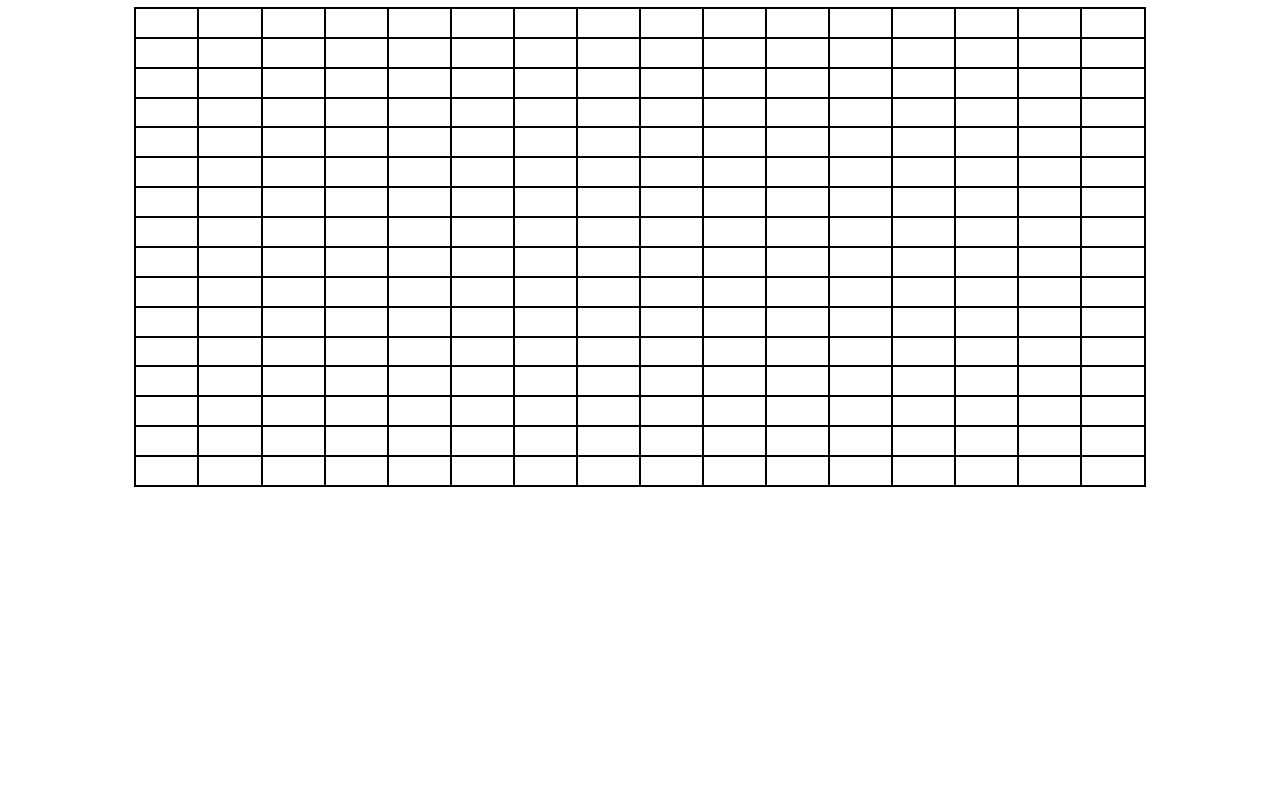
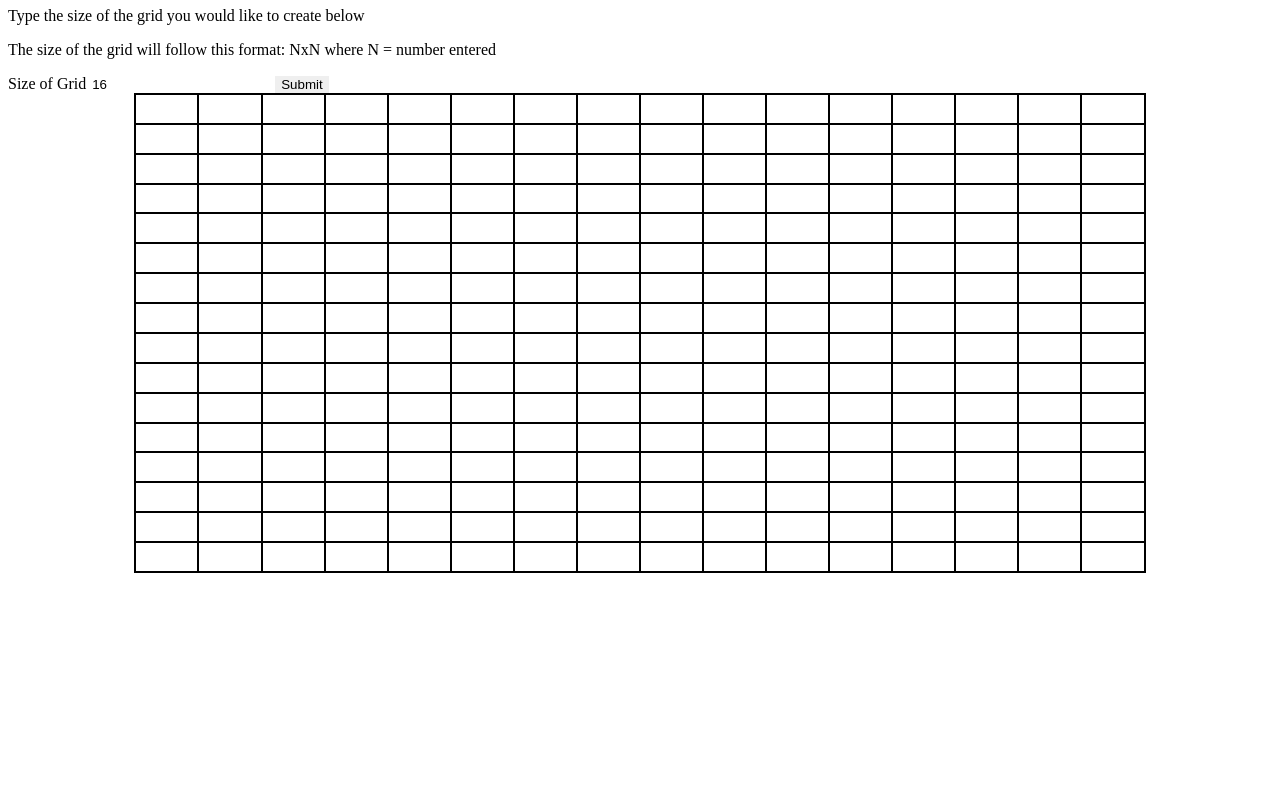
Before and after one commit to davidcastel/odin-etch_a_sketch, a plain HTML site: page index.html in a window 1280 px wide. Shown: the part 73-863 px from the top of the page. Drawn offline with Linux system fonts and the light colour scheme.

Commit message:
implement a form using HTML

```diff
--- a/index.html
+++ b/index.html
@@ -14,6 +14,13 @@
         <h1>Project: Etch A Sketch</h1>
     </header>
     <main>
+        <p>Type the size of the grid you would like to create below</p>
+        <p>The size of the grid will follow this format: NxN where N = number entered</p>
+        <form action="" method="get">
+            <label for="size">Size of Grid</label>
+            <input type="number" id="size" name="size" value="16">
+            <input type="submit" id="submit" value="Submit">
+        </form>
         <table id="grid-template" class="container grid-parent"></table>
     </main>
 </body>
```
